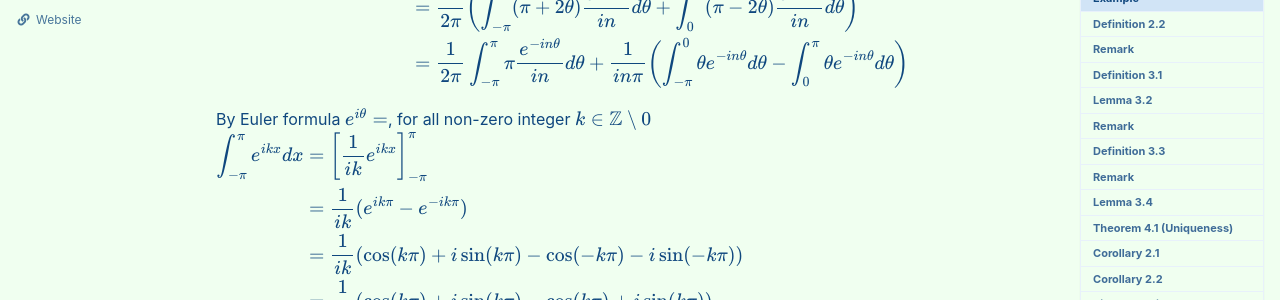
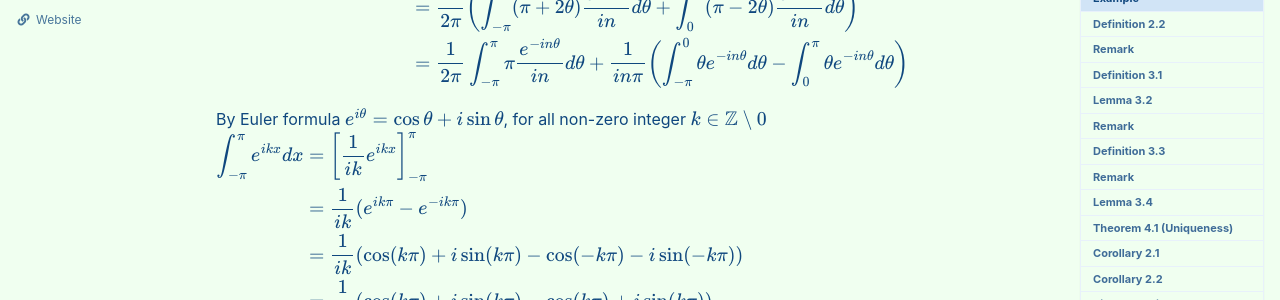
Before and after one commit to seanie12/blog, a Jekyll site: the page built from _posts/2023-02-01-Fourier-series.md, in a window 1280 px wide and 900 px high, scrolled down 1167 px. Shown: the part 154-454 px from the top of the window. Built offline with Jekyll 4.4.1, drawn with Linux system fonts in a browser that asks for light colours; cached includes are drawn as plain includes; formulas are drawn with MathJax 3.

Commit message:
Update 2023-02-01-Fourier-series.md

```diff
--- a/_posts/2023-02-01-Fourier-series.md
+++ b/_posts/2023-02-01-Fourier-series.md
@@ -69,7 +69,7 @@ $$
 \end{align*}
 $$
 
-By Euler formula $e^{i\theta}=$, for all non-zero integer $k\in\mathbb{Z}\setminus \{0\}$
+By Euler formula $e^{i\theta}=\cos\theta+i\sin\theta$, for all non-zero integer $k\in\mathbb{Z}\setminus \{0\}$
 $$
 \begin{align*}
 \int_{-\pi}^\pi e^{ikx} dx &= \left[\frac{1}{ik} e^{ikx} \right]_{-\pi}^\pi  \\
```
